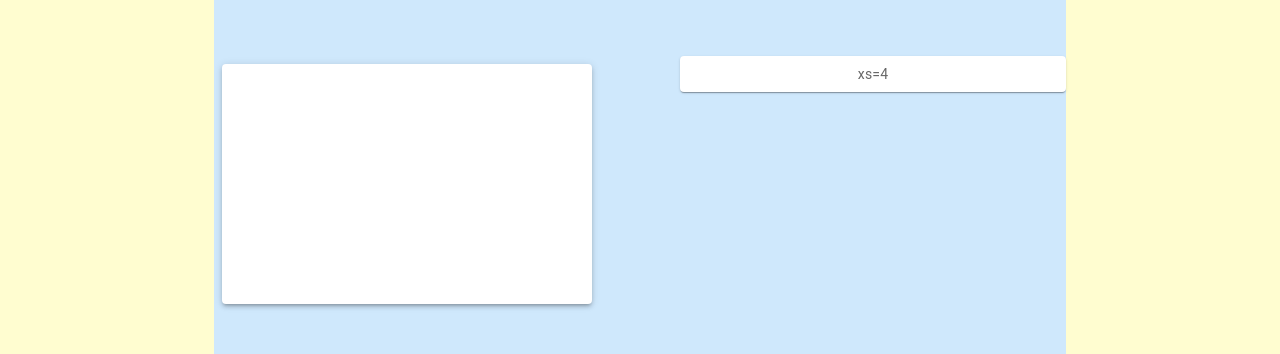
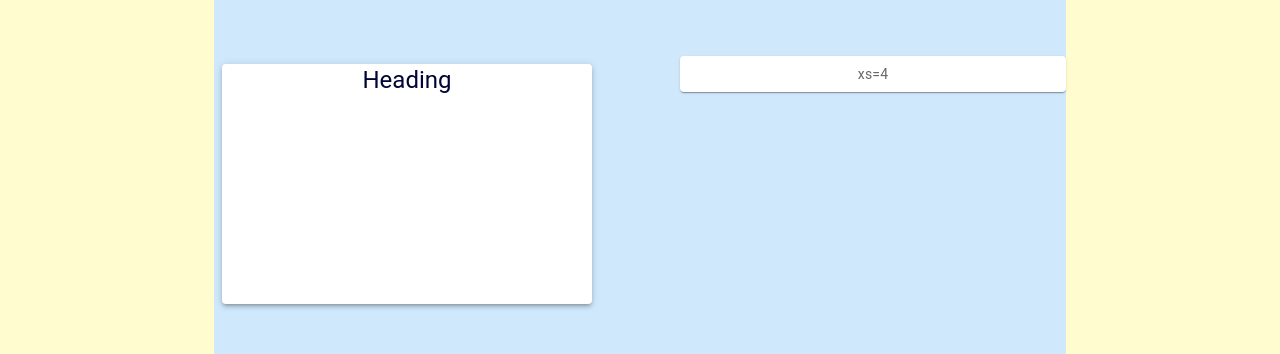
Before and after one commit to CoderJ01/material-ui-programming-portfolio, a React (Create React App) app: page /skills in a window 1280 px wide. Shown: the part 184-538 px from the top of the page. Built offline with nearby package versions, Linux system fonts and the light colour scheme.

Commit message:
add heading

```diff
--- a/src/pages/Skills/Skills.page.jsx
+++ b/src/pages/Skills/Skills.page.jsx
@@ -37,7 +37,9 @@ const Skills = () => {
                                 },
                             }}
                             >
-                                <Paper elevation={3} />
+                                <Paper elevation={3} sx={{ textAlign: 'center' }}>
+                                    <Typography variant="h5" gutterBottom sx={{ color: 'rgb(0, 4, 55)' }}>Heading</Typography>
+                                </Paper>
                             </Box>
                         </Grid>
                         <Grid xs={6}>
```
